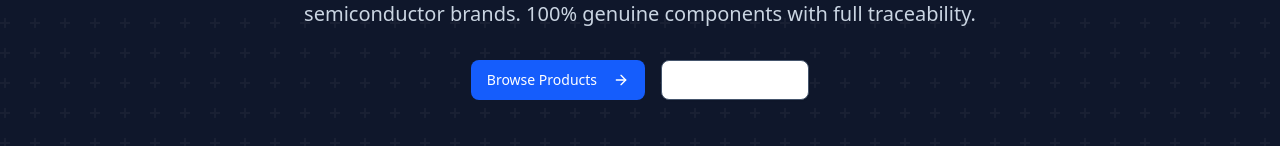
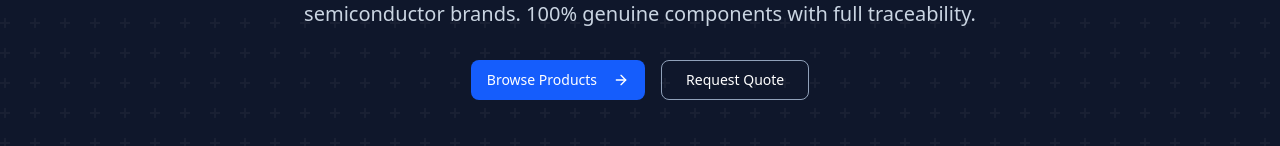
Before and after one commit to lee-synjet/synjet-electronics-website, a Next.js app: page / in a window 1280 px wide. Shown: the part 407-553 px from the top of the page. Built offline with nearby package versions, Linux system fonts and the light colour scheme.

Commit message:
fix: fix Hero Request Quote button text color on dark background
Changed from variant='outline' to custom border style with bg-transparent to ensure text-white works correctly

```diff
--- a/src/app/page.tsx
+++ b/src/app/page.tsx
@@ -152,7 +152,7 @@ export default function Home() {
                   <ArrowRight className="ml-2 h-4 w-4" />
                 </Link>
               </Button>
-              <Button size="lg" variant="outline" className="border-slate-600 text-white hover:bg-slate-800" asChild>
+              <Button size="lg" className="border border-slate-400 text-white hover:bg-slate-700 bg-transparent" asChild>
                 <a href="mailto:autumn@synjet-electronics.com?subject=Quote Request">
                   Request Quote
                 </a>
```
